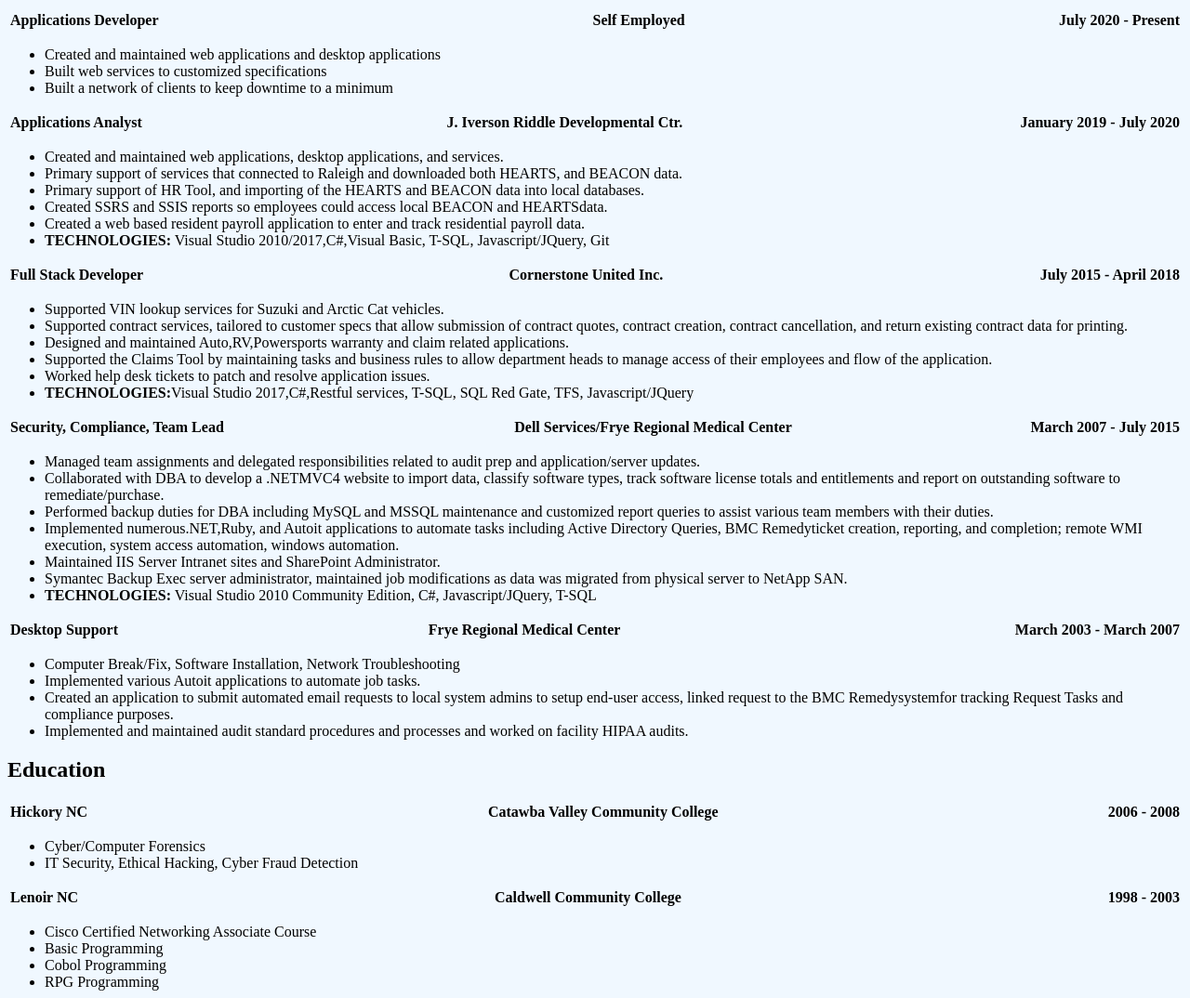
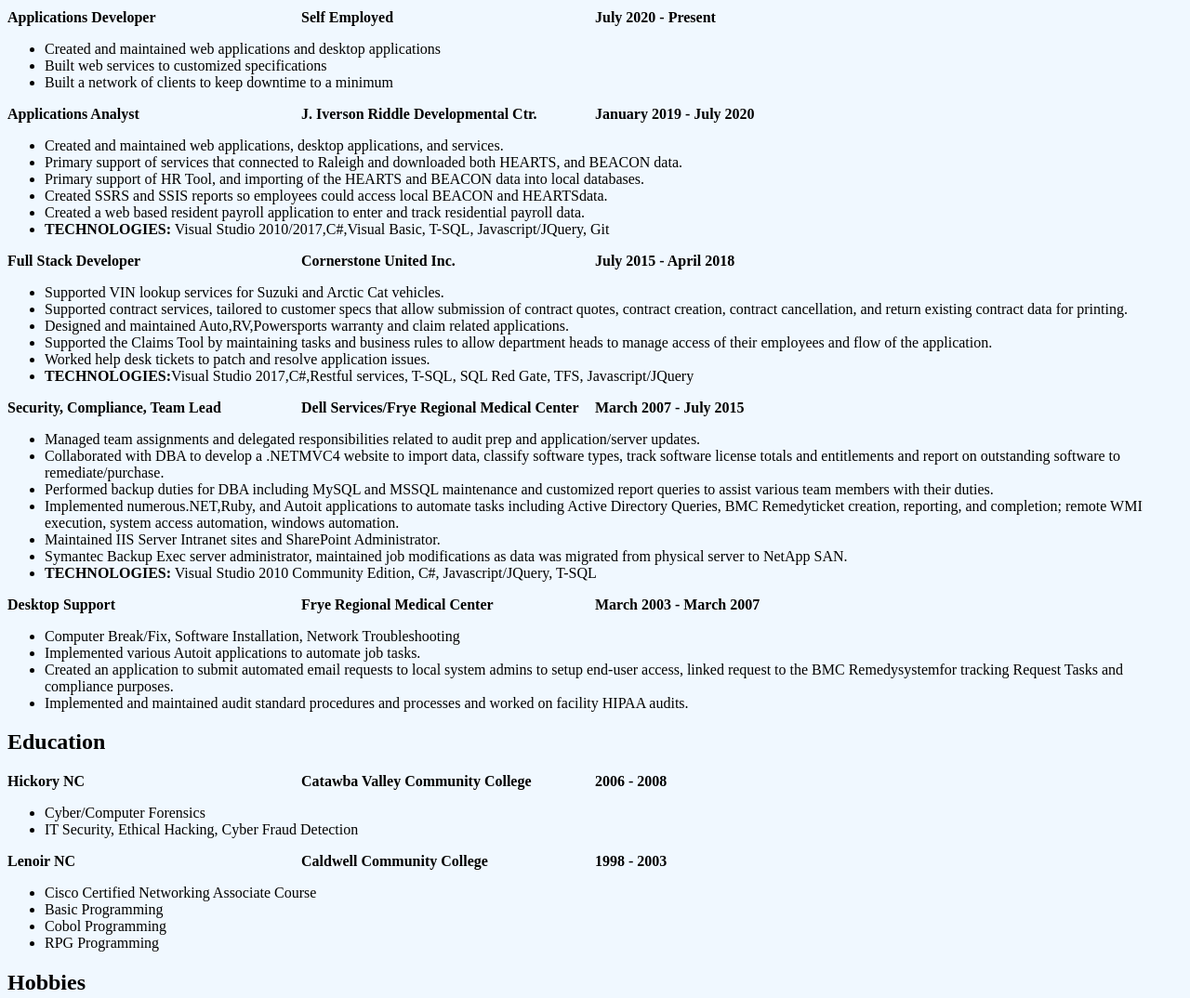
Before and after one commit to Ionselat/Resume, a plain HTML site: page index.html in a window 1280 px wide. Shown: the part 480-1554 px from the top of the page at 93% size. Drawn offline with Linux system fonts and the light colour scheme.

Commit message:
Add files via upload

```diff
--- a/index.html
+++ b/index.html
@@ -7,9 +7,20 @@
         table{width: 100%;}
         html{background-color: aliceblue;}
         img{width:150px;}
-        th{text-align: left;}
-        .middle{text-align: center;}
-        .right{text-align: right;}
+        .container{
+            width:100%;
+        }
+        .left{
+            width:25%;
+        }
+        .middle{
+            width:25%;
+        }
+        .left, .middle, .right
+        {
+            font-weight: bold;
+            float:left;
+        }
     </style>
     <body>
         <h1>Kurt Laws</h1>
@@ -24,25 +35,23 @@
             professional.</p>
 
         <h2>Work Experience</h2>
-            <table>
-                <tr>
-                    <th>Applications Developer</th>
-                    <th class="middle">Self Employed</th>
-                    <th class="right">July 2020 - Present</th>
-                </tr>
-            </table>
+                <div class="container">
+                    <div class="left"> Applications Developer</div>
+                    <div class="middle">Self Employed</div>
+                    <div class="right">July 2020 - Present</div>
+                </div>
+                <br />
             <ul>
                 <li>Created and maintained web applications and desktop applications</li>
                 <li>Built web services to customized specifications</li>
                 <li>Built a network of clients to keep downtime to a minimum</li>
             </ul>
-            <table>
-                <tr>
-                    <th>Applications Analyst</th>
-                    <th class="middle">J. Iverson Riddle Developmental Ctr.</th>
-                    <th class="right">January 2019 - July 2020</th>
-                </tr>
-            </table>
+            <div class="container">
+                <div class="left"> Applications Analyst</div>
+                <div class="middle">J. Iverson Riddle Developmental Ctr.</div>
+                <div class="right">January 2019 - July 2020</div>
+            </div>
+            <br>
             <ul>
                 <li>Created and maintained web applications, desktop applications, and services.</li>
                 <li>Primary support of services that connected to Raleigh and downloaded both HEARTS, and BEACON data.</li>
@@ -51,13 +60,12 @@
                 <li>Created a web based resident payroll application to enter and track residential payroll data.</li>
                 <li><b>TECHNOLOGIES:</b> Visual Studio 2010/2017,C#,Visual Basic, T-SQL, Javascript/JQuery, Git</li>
             </ul>
-            <table>
-                <tr>
-                    <th>Full Stack Developer</th>
-                    <th class="middle">Cornerstone United Inc.</th>
-                    <th class="right">July 2015 - April 2018</th>
-                </tr>
-            </table>
+            <div class="container">
+                <div class="left">Full Stack Developer</div>
+                <div class="middle">Cornerstone United Inc.</div>
+                <div class="right">July 2015 - April 2018</div>
+            </div>
+            <br>
             <ul>
                 <li>Supported VIN lookup services for Suzuki and Arctic Cat vehicles.</li>
                 <li>Supported contract services, tailored to customer specs that allow submission of contract quotes, contract creation,
@@ -68,13 +76,12 @@
                 <li>Worked help desk tickets to patch and resolve application issues.</li>
                 <li><b>TECHNOLOGIES:</b>Visual Studio 2017,C#,Restful services, T-SQL, SQL Red Gate, TFS, Javascript/JQuery</li>
             </ul>
-            <table>
-                <tr>
-                    <th> Security, Compliance, Team Lead</th>
-                    <th class="middle">Dell Services/Frye Regional Medical Center</th>
-                    <th class="right">March 2007 - July 2015</th>
-                </tr>
-            </table>
+            <div class="container">
+                <div class="left">Security, Compliance, Team Lead</div>
+                <div class="middle">Dell Services/Frye Regional Medical Center</div>
+                <div class="right">March 2007 - July 2015</div>
+            </div>
+            <br>
             <ul>
                 <li>Managed team assignments and delegated responsibilities related to audit prep and application/server updates.</li>
                 <li>Collaborated with DBA to develop a .NETMVC4 website to import data, classify software types, track software license
@@ -89,13 +96,12 @@
                     to NetApp SAN.</li>
                 <li><b>TECHNOLOGIES:</b> Visual Studio 2010 Community Edition, C#, Javascript/JQuery, T-SQL</li>
             </ul>
-            <table>
-                <tr>
-                    <th>Desktop Support</th>
-                    <th class="middle">Frye Regional Medical Center</th>
-                    <th class="right">March 2003 - March 2007</th>
-                </tr>
-            </table>
+            <div class="container">
+                <div class="left">Desktop Support</div>
+                <div class="middle">Frye Regional Medical Center</div>
+                <div class="right">March 2003 - March 2007</div>
+            </div>
+            <br>
             <ul>
                 <li>Computer Break/Fix, Software Installation, Network Troubleshooting</li>
                 <li>Implemented various Autoit applications to automate job tasks.</li>
@@ -105,24 +111,22 @@
             </ul>
 
         <h2>Education</h2>
-        <table>
-            <tr>
-                <th>Hickory NC</th>
-                <th class="middle">Catawba Valley Community College</th>
-                <th class="right">2006 - 2008</th>
-            </tr>
-        </table>
+        <div class="container">
+            <div class="left">Hickory NC</div>
+            <div class="middle">Catawba Valley Community College</div>
+            <div class="right">2006 - 2008</div>
+        </div>
+        <br>
         <ul>
             <li>Cyber/Computer Forensics</li>
             <li> IT Security, Ethical Hacking, Cyber Fraud Detection</li>
         </ul>
-        <table>
-            <tr>
-                <th>Lenoir NC</th>
-                <th class="middle">Caldwell Community College</th>
-                <th class="right">1998 - 2003</th>
-            </tr>
-        </table>
+        <div class="container">
+            <div class="left">Lenoir NC</div>
+            <div class="middle">Caldwell Community College</div>
+            <div class="right">1998 - 2003</div>
+        </div>
+        <br>
         <ul>
             <li>Cisco Certified Networking Associate Course</li>
             <li>Basic Programming</li>
```
